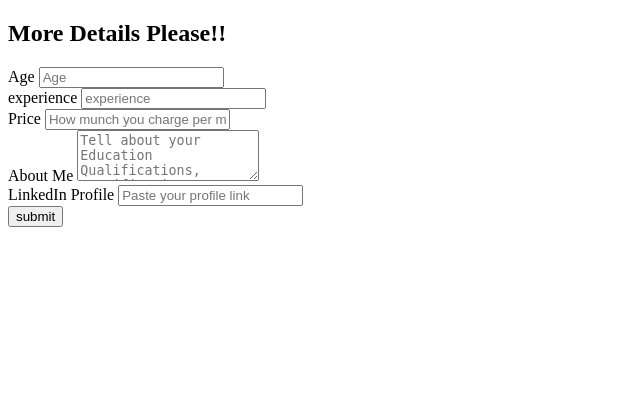
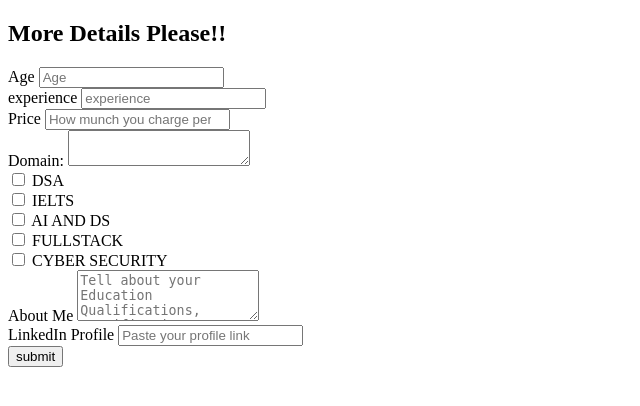
Before and after one commit to rishikiranap/mocx_2, a Django app: page /InterviewerReg2 in a window 1280 px wide. Shown: the top 406 px of the page, without its empty margins (0-640 px from the left). Run offline with Django 4.2, Linux system fonts and the light colour scheme; the visitor is signed in with stand-in values (Sample User, id 1).

Commit message:
changes in filtering and required
the changes that are made in the login and filtering pages

# still working on photo solving errors

```diff
--- a/accounts/models.py
+++ b/accounts/models.py
@@ -1,6 +1,7 @@
 from django.db import models
 from django.contrib.auth.models import AbstractBaseUser, BaseUserManager, PermissionsMixin, AbstractUser
 import uuid
+
 
 
 
@@ -50,7 +51,7 @@ class BasicAccount(AbstractBaseUser, PermissionsMixin):
     is_superuser = models.BooleanField(default=False)
     phone = models.CharField(max_length=13, blank=True, null=True)
     last_name = models.CharField(max_length=30,blank=True, null=True)
-    first_name = models.CharField(max_length=30,blank=True, null=True, unique=True)
+    first_name = models.CharField(max_length=30,blank=True, null=True)
     is_interviewer = models.BooleanField(default=False,blank=True,null=True)
 
     USERNAME_FIELD = "email"
@@ -67,6 +68,15 @@ OCCUPATION=(
     ('JOB', 'JOB')
 )
 
+
+DOMAIN=(
+    ('DSA','DSA'),
+    ('FULLSTACK','FULLSTACK'),
+    ('IELTS','IELTS'),
+    ('AI AND DS','AI AND DS'),
+    ('CYBER AND NETWORK SECURITY','CYBER AND NETWORK SECURITY')
+)
+
 class IntervieweeAccount(models.Model):
 
     #Connecting Basic-Account Table with Interviewee-Account
@@ -79,7 +89,7 @@ class IntervieweeAccount(models.Model):
     Institute_name = models.CharField(max_length=60, blank=True, null=True)
     State = models.CharField(max_length=40, blank=True, null=True)
     City = models.CharField(max_length=40, blank=True, null=True)
-    Year_of_study = models.CharField(max_length=60, blank=True, null=True)
+    Year_of_study = models.PositiveIntegerField(default=2023)
     Residence = models.CharField(max_length=60, blank=True, null=True)
     Res_city = models.CharField(max_length=60, blank=True, null=True)
 
@@ -91,9 +101,11 @@ class IntervieweeAccount(models.Model):
 class InterviewerAccount(models.Model):
 
     uid = models.OneToOneField(BasicAccount, on_delete=models.CASCADE, primary_key=True)
-    Age = models.CharField(max_length=10, null=True, blank=True)
-    Experience = models.CharField(max_length=40, null=True, blank=True)
-    Price = models.CharField(max_length=30, null=True, blank=True)
+    Age = models.PositiveSmallIntegerField(default=50)
+    Experience = models.PositiveSmallIntegerField(default=15)
+    Price = models.PositiveSmallIntegerField(default=1520)
+    #Domain= models.CharField(max_length=60,blank=True,null=True, choices=DOMAIN)
+    Domain=models.CharField(max_length=100)
     About_me = models.CharField(max_length=200, null=True, blank=True)
     Linkedin = models.URLField(max_length=200, blank=True)
     profile_image = models.ImageField(upload_to='pics', default='dafault.svg')
--- a/accounts/templates/accounts/IntervieweeReg.html
+++ b/accounts/templates/accounts/IntervieweeReg.html
@@ -24,7 +24,7 @@
         <input type="text" id="Institute_name" name="Institute_name" placeholder="College name" required>
         <br>
         <label for="">Year_of_study</label>
-        <input type="text" id="Year_of_study" name="Year_of_study" placeholder="Year of study" required>
+        <input type="number" id="Year_of_study" name="Year_of_study" placeholder="Year of study" required>
         <br>
         <label for="">State</label>
         <input type="text" id="State" name="State" placeholder="State" required>
--- a/accounts/templates/accounts/InterviewerReg2.html
+++ b/accounts/templates/accounts/InterviewerReg2.html
@@ -5,6 +5,10 @@
     <meta http-equiv="X-UA-Compatible" content="IE=edge">
     <meta name="viewport" content="width=device-width, initial-scale=1.0">
     <title></title>
+    <script src="https://ajax.googleapis.com/ajax/libs/jquery/3.6.1/jquery.min.js"></script>
+    <script src="https://cdnjs.cloudflare.com/ajax/libs/select2/4.0.13/js/i18n/zh-TW.min.js"></script>
+    <link rel="stylesheet" href="https://cdnjs.cloudflare.com/ajax/libs/select2/4.0.13/css/select2.css" integrity="sha512-p209YNS54RKxuGVBVhL+pZPTioVDcYPZPYYlKWS9qVvQwrlzxBxkR8/48SCP58ieEuBosYiPUS970ixAfI/w/A==" crossorigin="anonymous" referrerpolicy="no-referrer" />
+
 </head>
 <body>
     <h2>More Details Please!!</h2>
@@ -13,14 +17,43 @@
        {% csrf_token %}
 
         <label for="">Age</label>
-        <input type="text" id="age" name="age" placeholder="Age" required>
+        <input type="number" id="age" name="age" placeholder="Age" required>
          <br>
         <label for=''>experience</label>
-        <input type="text" id='experience' name='experience' placeholder="experience" required>
+        <input type="number" id='experience' name='experience' placeholder="experience" required>
         <br>
         <label for=''>Price</label>
-        <input type='text' id='price' name='price' placeholder="How munch you charge per mock interview?" required>
+        <input type='number' id='price' name='price' placeholder="How munch you charge per mock interview?" required>
         <br>
+        <!-- <label for="">Domain</label>
+        <select type="radio" id="Domain" name="Domain" required>
+            <option  id="Domain", name='IELTS'>IELTS</option>
+            <option id="Domain", name='FULLSTACK'>FULLSTACK</option>
+            <option id="Domain", name="DSA">DSA</option>
+            <option id="Domain", name="AI and DS">AI and DS</option>
+            <option id="Domain", name="CYBER AND NETWORK SECURITY">CYBER AND NETWORK SECURITY</option>
+        </select>
+        <br> -->
+        <label for="">Domain:</label>
+        <textarea class="form-control" id="Domain" name="Domain" > </textarea>
+        <br>
+        <input type="checkbox" class="checkbox" id="DSA" value="DSA">
+        <label >DSA</label>
+        <br>
+        <input type="checkbox" class="checkbox" id="IELTS" value="IELTS">
+        <label >IELTS</label>
+        <br>
+        <input type="checkbox" class="checkbox" id="AI AND DS" value="AI AND DS">
+        <label >AI AND DS</label>
+        <br>
+        <input type="checkbox" class="checkbox" id="FULLSTACK" value="FULLSTACK">
+        <label >FULLSTACK</label>
+        <br>
+        <input type="checkbox" class="checkbox" id="CYBER SECURITY" value="CYBER SECURITY">
+        <label >CYBER SECURITY</label>
+        <br>
+
+
         <label >About Me</label>
             <textarea class="form-control" id="about_me" name="about_me" rows="3" placeholder="Tell about your Education Qualifications, Certifications...." maxlength="200" required></textarea>
         <br>
@@ -29,5 +62,18 @@
         <br>
         <button type="submit">submit</button>
     </form>
+    <script>
+        $(document).ready(function(){
+            $('.checkbox').click(function(){
+                var text="";
+                $('.checkbox:checked').each(function(){
+                    text+=$(this).val()+',';
+
+                });
+                text=text.substring(0,text.length-1)
+                $('#Domain').val(text);
+            });
+        });
+    </script>
 </body>
 </html>
--- a/accounts/templates/accounts/signin.html
+++ b/accounts/templates/accounts/signin.html
@@ -7,7 +7,7 @@
     <title></title>
 </head>
 <body>
-    <h2>Signin</h2>
+    <h2>LOGIN</h2>
 
     <form action="/signin" method="post">
        {% csrf_token %}
@@ -17,7 +17,7 @@
         <label for="">Password</label>
         <input type="password" id="pass1" name="pass1" placeholder="Password" required>
         <br>
-        <button type="submit">Sign in</button>
+        <button type="submit">LOGIN</button>
     </form>
 </body>
 </html>
--- a/accounts/templates/accounts/signup.html
+++ b/accounts/templates/accounts/signup.html
@@ -7,7 +7,7 @@
     <title></title>
 </head>
 <body>
-    <h2>Signup</h2>
+    <h2>REGISTER</h2>
 
     <form action="/signup" method="post">
        {% csrf_token %}
--- a/accounts/views.py
+++ b/accounts/views.py
@@ -9,9 +9,11 @@ from .models import BasicAccount,IntervieweeAccount,InterviewerAccount
 from .backend import EmailBackend
 from mocx_2 import settings
 from django.core.mail import send_mail
+import django_filters
 # Create your views here.
 
 def home(request):
+
 
      #Check The Interviewer filled all the deatils in InterviewerReg2
      #Better to Use boolean here!!!!!
@@ -26,7 +28,47 @@ def home(request):
     elif IntervieweeAccount.Res_city is None:
         return redirect('IntervieweeReg')
     else:
-     return render(request,"accounts/index.html")
+
+        if request.method=='GET':
+
+            st=request.GET.getlist('Domain')
+            print(st)
+            print(len(st))
+            sea=request.GET.get('Searchele')
+            print(sea)
+            all=InterviewerAccount.objects.all()
+            if len(st)==0 and sea==None:
+                all=InterviewerAccount.objects.all()
+
+                for i in all:
+                    print(i.Domain)
+            elif len(st)!=0 and sea==None:
+                print(st)
+                all=InterviewerAccount.objects.filter(Domain__icontains=st[0])
+                print(all)
+                for i in st:
+                    tmp=InterviewerAccount.objects.filter(Domain__icontains=i)
+                    all=all|tmp
+                    print(all)
+            elif len(st)==0 and sea!=None:
+                print(sea)
+                all=InterviewerAccount.objects.filter(Domain__icontains=sea)
+
+            else:
+                all=InterviewerAccount.objects.filter(Domain__icontains=st[0])
+                for i in st:
+                    tmp=InterviewerAccount.objects.filter(Domain__icontains=i)
+                    all=all|tmp
+                print(sea)
+                all=all.intersection(InterviewerAccount.objects.filter(Domain__icontains=sea))
+
+
+
+
+
+
+
+    return render(request,"accounts/index.html",{'all':all})
 
 def signin(request):
     if request.method == "POST":
@@ -37,9 +79,12 @@ def signin(request):
 
         if user is not None:
             login(request, user)
-            schdeules = InterviewerAccount.objects.all
-            check = Schedules.objects.all
-            return render(request, "accounts/index.html",{'all':schdeules})
+
+            schdeules = InterviewerAccount.objects.all()
+
+            check = Schedules.objects.all()
+            return redirect('home')
+            #return render(request,"accounts/index.html",{'all':schdeules})
 
         else:
             messages.error(request, "Invalid User")
@@ -162,13 +207,13 @@ def InterviewerReg1(request):
             from_email = settings.EMAIL_HOST_USER
             to_list = [user.email]
             send_mail(subject, message, from_email, to_list, fail_silently=True) #Send mail to the Registered Users!
-
-            send_mail( # send one to ourselves as well when a new user registers
-                         email_sub,
-                         "has registered for an account, see subject",
-                         'noreply@mocx.in',
-                        ['mocx.mr@gmail.com']
-                     )
+             # send one to ourselves as well when a new user registers
+           # send_mail(
+                         #email_sub,
+                        # "has registered for an account, see subject",
+                        # 'noreply@mocx.in',
+                       # ['mocx.mr@gmail.com']
+                    # )
             login(request, user)
             return redirect('InterviewerReg2')
     return render(request,"accounts/InterviewerReg1.html")
@@ -181,6 +226,7 @@ def InterviewerReg2(request):
         age = request.POST['age']
         experience = request.POST['experience']
         price = request.POST['price']
+        domain=request.POST.get("Domain")
         about_me = request.POST['about_me']
         linkedin = request.POST['linkedin']
 
@@ -188,6 +234,7 @@ def InterviewerReg2(request):
         interviewer.Age = age
         interviewer.Experience = experience
         interviewer.Price = price
+        interviewer.Domain = domain
         interviewer.About_me = about_me
         interviewer.Linkedin = linkedin
         interviewer.save()
--- a/mocx_2/settings.py
+++ b/mocx_2/settings.py
@@ -47,6 +47,7 @@ INSTALLED_APPS = [
     'django.contrib.staticfiles',
     'accounts',
     'scheduling',
+    'django_filters',
 ]
 
 MIDDLEWARE = [
@@ -87,7 +88,7 @@ WSGI_APPLICATION = 'mocx_2.wsgi.application'
 DATABASES =  {
         'default': {
             'ENGINE': 'django.db.backends.postgresql',
-            'NAME': 'postgres-10',
+            'NAME': 'postgres-14',
             'USER': 'postgres',
             'PASSWORD': 'admin',
             'HOST': '127.0.0.1',
```
Also changed, not shown: accounts/templates/accounts/index.html (+35 -4 lines), accounts/templates/accounts/view.html (+4 -4 lines), accounts/migrations/0004_auto_20221130_1847.py (added), accounts/migrations/0005_auto_20221130_1929.py (added).
